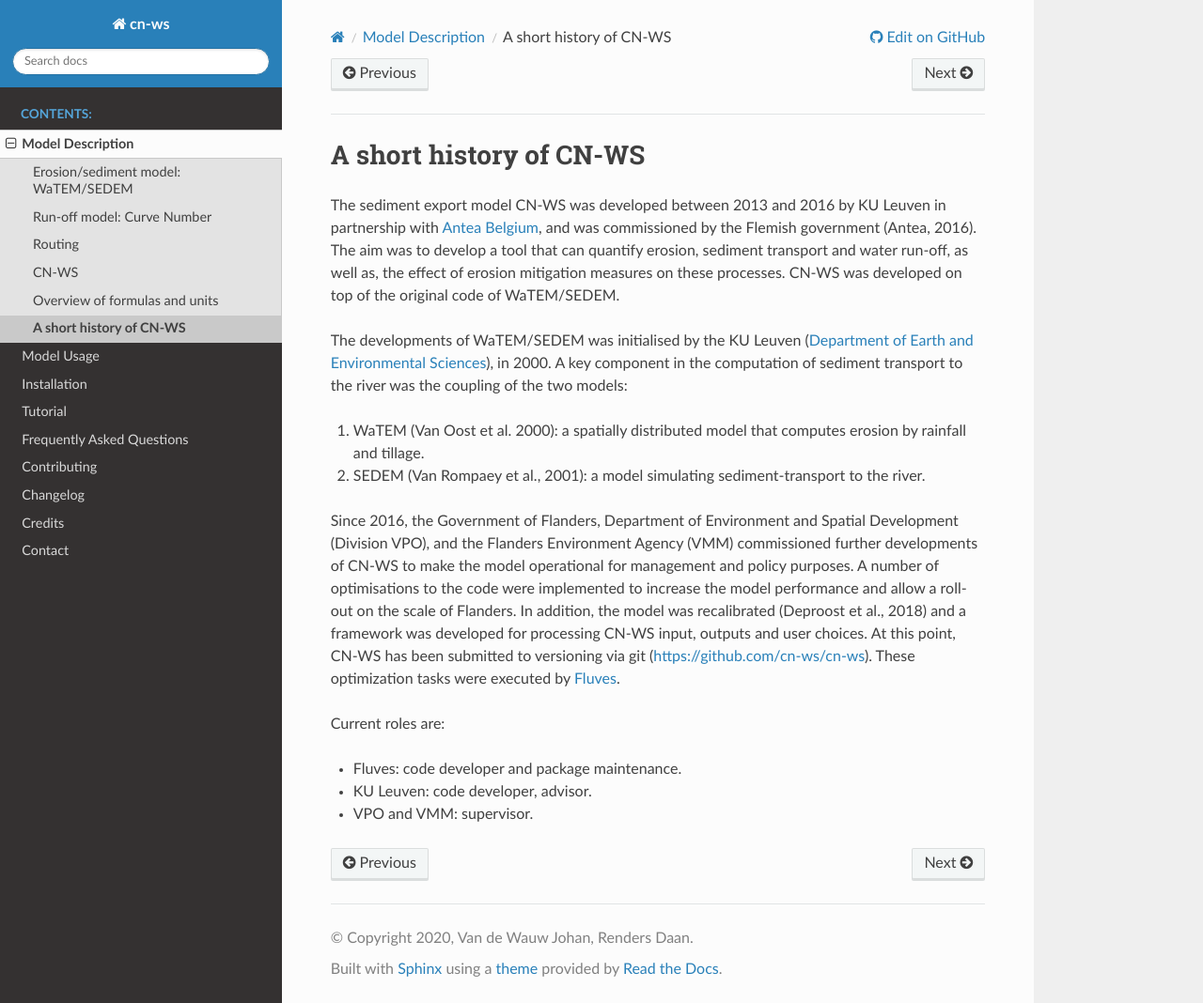
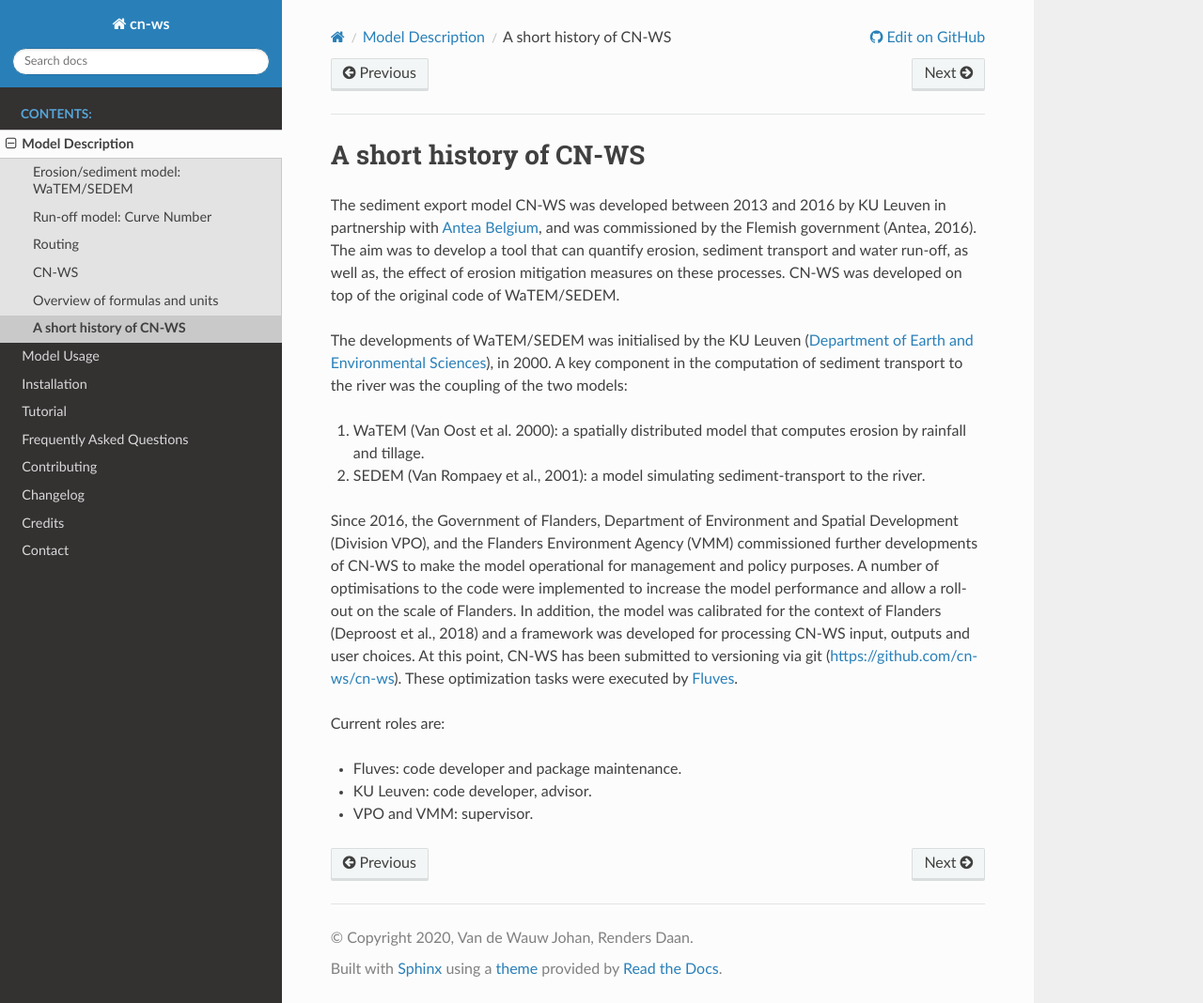
Before and after one commit to watem-sedem/watem-sedem, a Sphinx documentation site: the page built from docs/history.rst, in a window 1280 px wide and 1068 px high. Shown: the whole window at 94% size. Built offline with Sphinx 7.4.7 and the Read the Docs theme 2.0.0, drawn with Linux system fonts in a browser that asks for light colours.

Commit message:
Limiting line lengths

```diff
--- a/docs/history.rst
+++ b/docs/history.rst
@@ -27,8 +27,9 @@
 CN-WS to make the model operational for management and policy purposes.
 A number of optimisations to the code were implemented to increase the model performance and
 allow a roll-out on the scale of Flanders. In addition, the model was
-recalibrated (Deproost et al., 2018) and a framework was developed for
-processing CN-WS input, outputs and user choices. At this point, CN-WS has been
+calibrated for the context of Flanders (Deproost et al., 2018) and a framework
+was developed for processing CN-WS input, outputs and user choices.
+At this point, CN-WS has been
 submitted to versioning via git (https://github.com/cn-ws/cn-ws).
 These optimization tasks were executed by `Fluves <https://fluves.com/>`_.
 
--- a/docs/inifile.rst
+++ b/docs/inifile.rst
@@ -127,6 +127,7 @@
 +-----------------------------+-----------+---------------------------+--------------+-------------+
 
 .. _inioutput:
+
 -  [:ref:`Output maps <outputchoices>`]
 
 +----------------------------+-----------+-----------+--------------+------------+
@@ -214,6 +215,7 @@
 +---------------------------------------+---------+-----------+--------------+-------------+
 
 .. _inicalib:
+
 -  [:ref:`Calibration <calibrationparamters>`]
 
 +------------------+-----------+-----------+--------------+-------------+
--- a/docs/input.rst
+++ b/docs/input.rst
@@ -6,8 +6,8 @@
 
 This page describes all the possible model inputs.
 
-CN-WS accepts input files and **a lot of** parameters. Below, all possible input layers and parameters
-are described.
+CN-WS accepts input files and **a lot of** parameters. Below, all possible input
+layers and parameters are described.
 
 .. _folders:
 
--- a/docs/routing.rst
+++ b/docs/routing.rst
@@ -129,7 +129,8 @@
    direction, this only in the **cardinal direction**, thus only considering
    **four cardinal pixels**. Flows and sediment loads are distributed
    according to the angle between the direction (float number between 0 and
-   360 degrees) and the cardinal axes (see :ref:`section two target routing <twotarget>`). This
+   360 degrees) and the cardinal axes
+   (see :ref:`section two target routing <twotarget>`). This
    direction is determined by the digital elevation model (and if relevant the
    tillage direction).
  - One target: routing is defined by one routing vector, and can be in the
--- a/docs/tutorial.rst
+++ b/docs/tutorial.rst
@@ -29,6 +29,7 @@
 available in the repository under `testfiles/molenbeek/modelinput <https://github.com/cn-ws/cn-ws/tree/master/testfiles/molenbeek>`_.
 
 .. _tutsection1:
+
 1. A basic model run with WaTEM/SEDEM
 *************************************
 
```
Also changed, not shown: docs/output.rst (+6 -3 lines).
